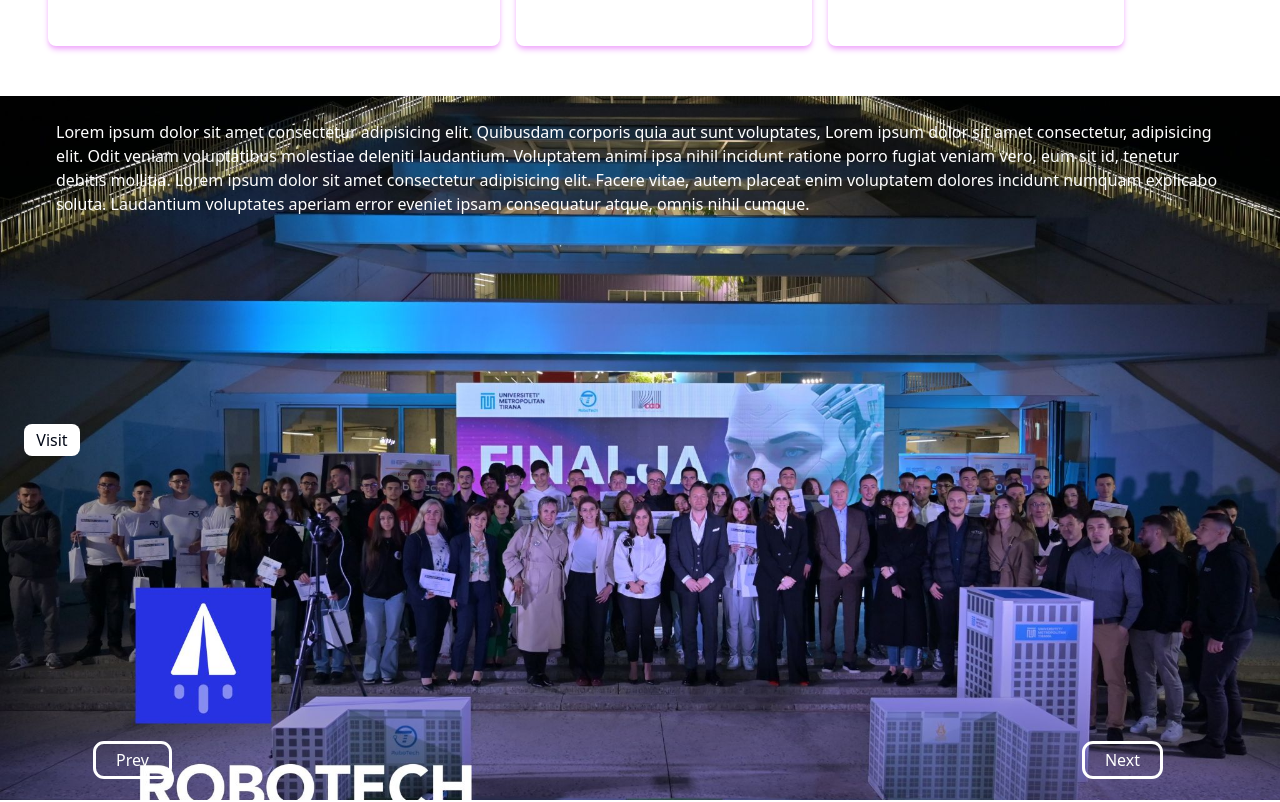
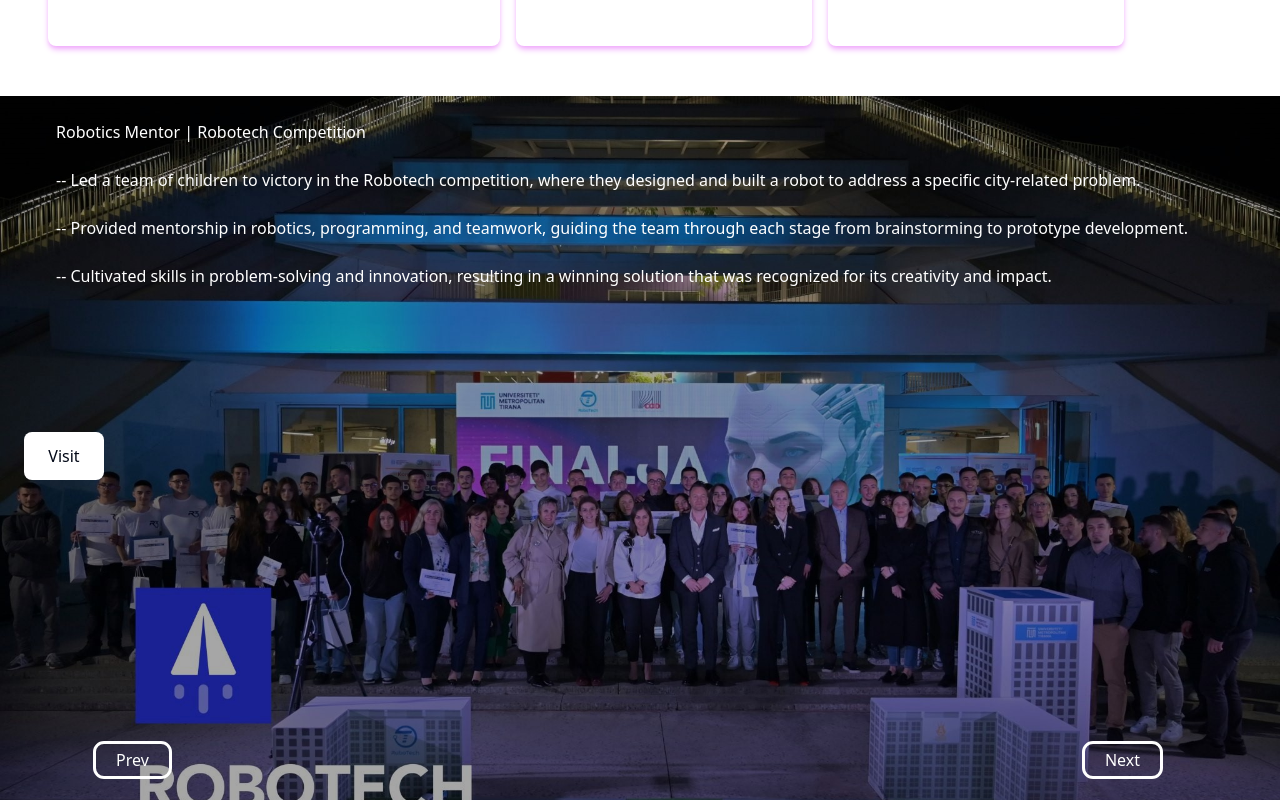
Before and after one commit to Ioni12/portfolio2, a React (Vite) app: page / in a window 1280 px wide. Shown: the part 1000-1802 px from the top of the page. Built offline with nearby package versions, Linux system fonts and the light colour scheme; a web font is replaced by a local one.

Commit message:
to be continued

```diff
--- a/src/Slide.jsx
+++ b/src/Slide.jsx
@@ -1,5 +1,5 @@
 import Slides from "./Slides"
-import robo from "./assets/1714580011534.jpeg";
+import robo from "./assets/17145800115341.jpeg";
 
 export default function Slide()
 {
--- a/src/Slides.jsx
+++ b/src/Slides.jsx
@@ -6,11 +6,19 @@
         <>
             <div className="w-full h-full bg-transparent -mt-8">
                 <div className="py-4 px-4">
-                    <p className="text-white">Lorem ipsum dolor sit amet consectetur adipisicing elit. Quibusdam corporis quia aut sunt voluptates,
-                        Lorem ipsum dolor sit amet consectetur, adipisicing elit. Odit veniam voluptatibus molestiae deleniti laudantium. Voluptatem animi ipsa nihil incidunt ratione porro fugiat veniam vero, eum sit id, tenetur debitis mollitia.
-                        Lorem ipsum dolor sit amet consectetur adipisicing elit. Facere vitae, autem placeat enim voluptatem dolores incidunt numquam explicabo soluta. Laudantium voluptates aperiam error eveniet ipsam consequatur atque, omnis nihil cumque.
+                    <p className="text-white text-shadow-lg">
+                    Robotics Mentor | Robotech Competition
+                    <br />
+                    <br />
+                    -- Led a team of children to victory in the Robotech competition, where they designed and built a robot to address a specific city-related problem.
+                    <br />
+                    <br />
+                    -- Provided mentorship in robotics, programming, and teamwork, guiding the team through each stage from brainstorming to prototype development.
+                    <br />
+                    <br />
+                    -- Cultivated skills in problem-solving and innovation, resulting in a winning solution that was recognized for its creativity and impact.
                     </p>
-                    <button className="mt-52 bg-white rounded-lg -ml-8 w-14 h-8">Visit</button>
+                    <button className="mt-36 bg-white rounded-lg -ml-8 w-20 h-12">Visit</button>
                 </div>
 
             </div>
```
Also changed, not shown: src/assets/17145800115341.jpeg (added).
